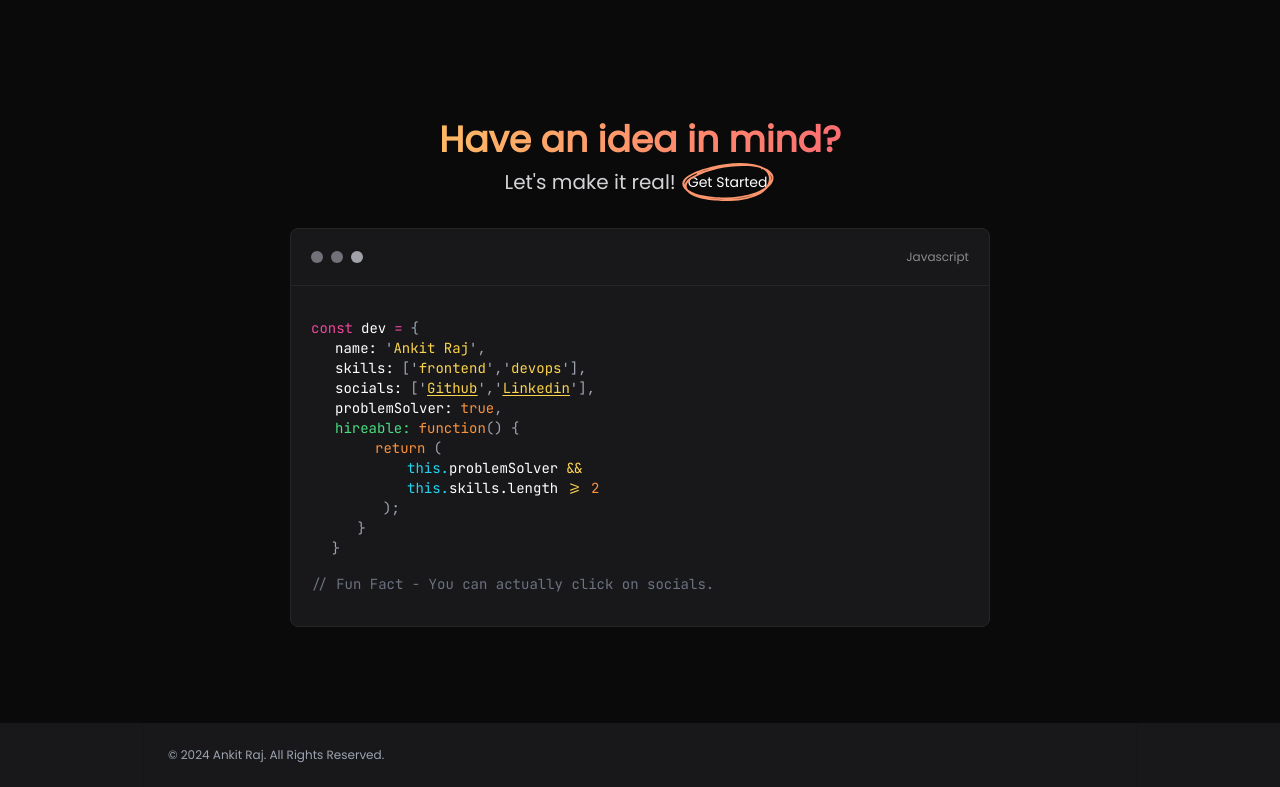
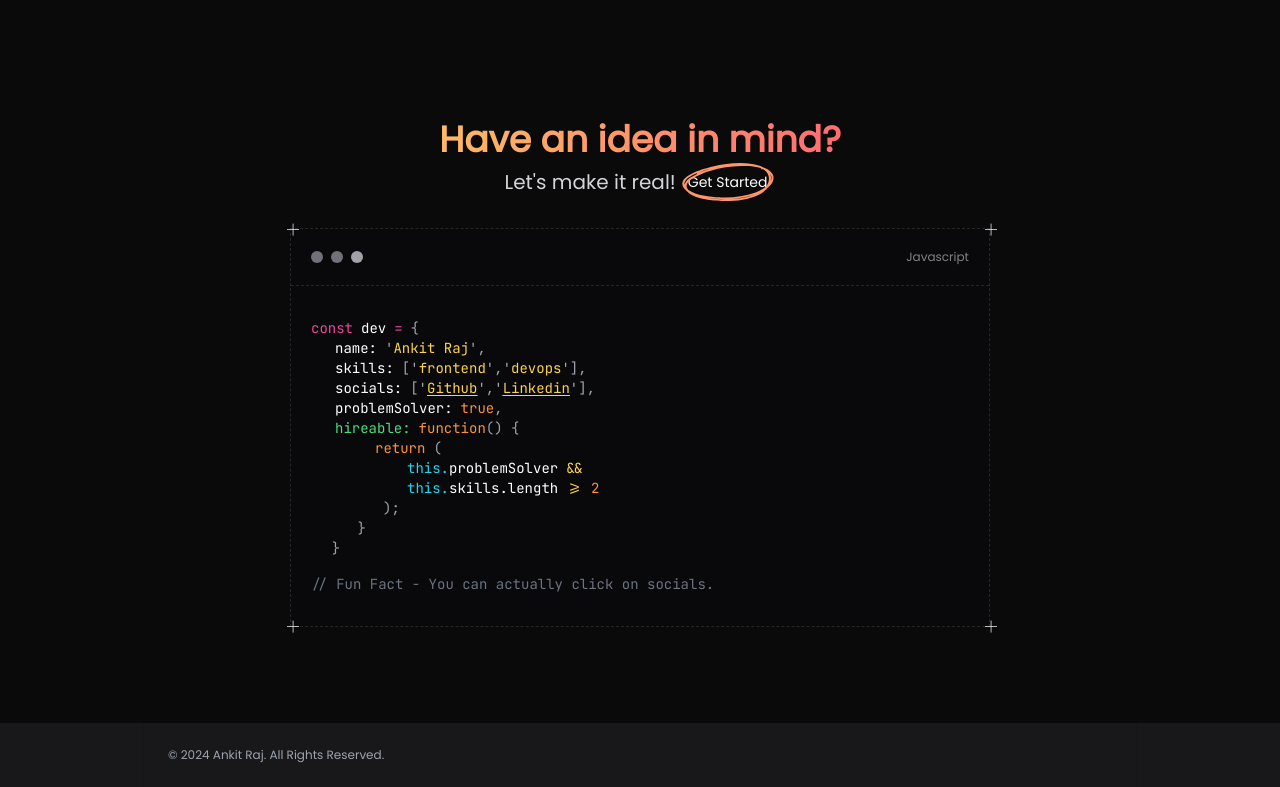
Before and after one commit to ankitrajxd/personal-portfolio, a Next.js app: page / in a window 1280 px wide. Shown: the part 2373-3160 px from the top of the page. Built offline with nearby package versions, Linux system fonts and the light colour scheme.

Commit message:
ui updates

```diff
--- a/app/components/CodeBlock.tsx
+++ b/app/components/CodeBlock.tsx
@@ -28,8 +28,26 @@ const CodeBlock = () => {
           </a>
         </div>
       </div>
-      <div className="bg-zinc-900 max-w-[700px] m-auto rounded-lg  border relative text-sm">
-        <div className="px-5 py-5 flex items-center justify-between border-b">
+      <div className="bg-zinc-950 max-w-[700px] m-auto  border border-dashed relative text-sm">
+        <div className="absolute -left-1 top-0">
+          <span className="w-3 h-[1.2px] bg-white bg-opacity-70 absolute"></span>
+          <span className="w-3 h-[1.2px] rotate-90 bg-white  bg-opacity-70 absolute"></span>
+        </div>
+
+        <div className="absolute right-1 top-0">
+          <span className="w-3 h-[1.2px] bg-white bg-opacity-70 absolute"></span>
+          <span className="w-3 h-[1.2px] rotate-90 bg-white  bg-opacity-70 absolute"></span>
+        </div>
+        <div className="absolute -left-1 bottom-0">
+          <span className="w-3 h-[1.2px] bg-white bg-opacity-70 absolute"></span>
+          <span className="w-3 h-[1.2px] rotate-90 bg-white  bg-opacity-70 absolute"></span>
+        </div>
+        <div className="absolute bottom-0 right-1">
+          <span className="w-3 h-[1.2px] bg-white bg-opacity-70 absolute"></span>
+          <span className="w-3 h-[1.2px] rotate-90 bg-white  bg-opacity-70 absolute"></span>
+        </div>
+
+        <div className="px-5 py-5 flex items-center justify-between border-b border-dashed">
           <div className="flex flex-row space-x-2">
             <div className="rounded-full bg-zinc-500 w-3 h-3"></div>
             <div className="rounded-full bg-zinc-500 w-3 h-3"></div>
```
